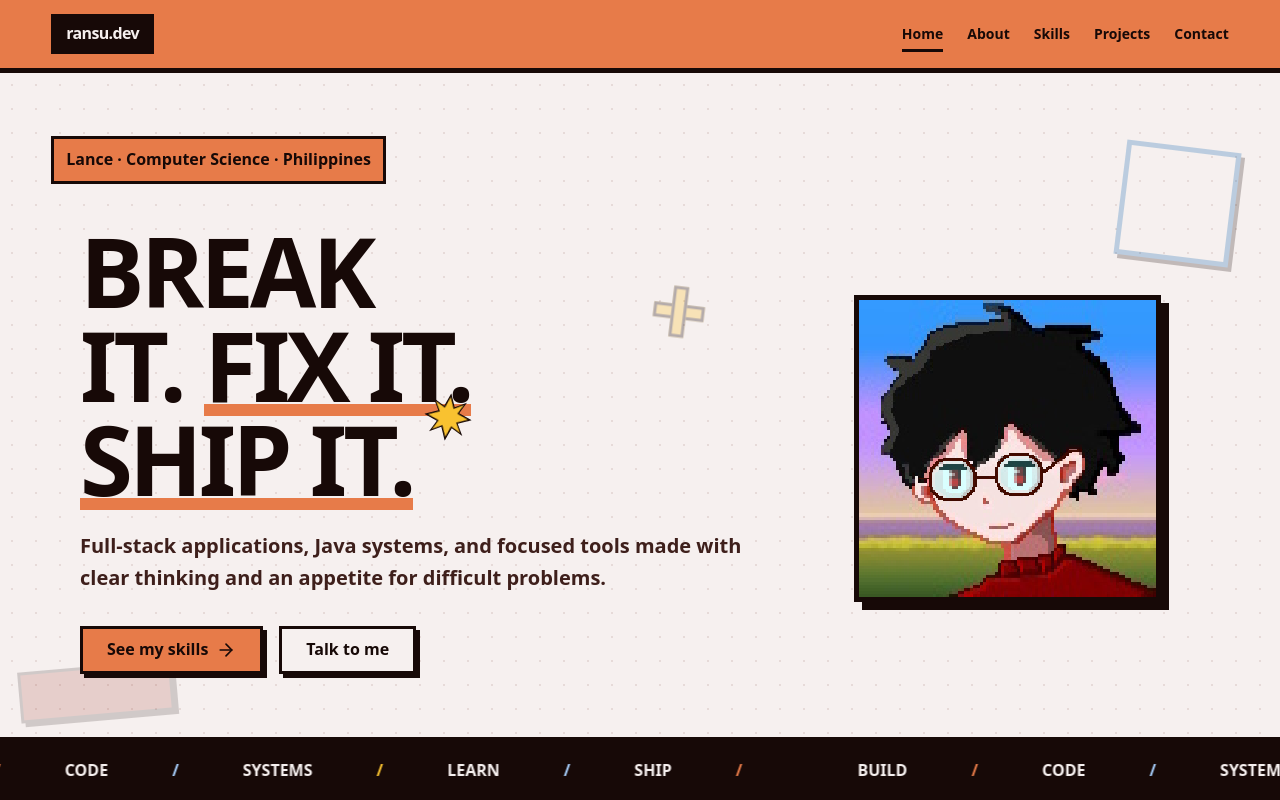
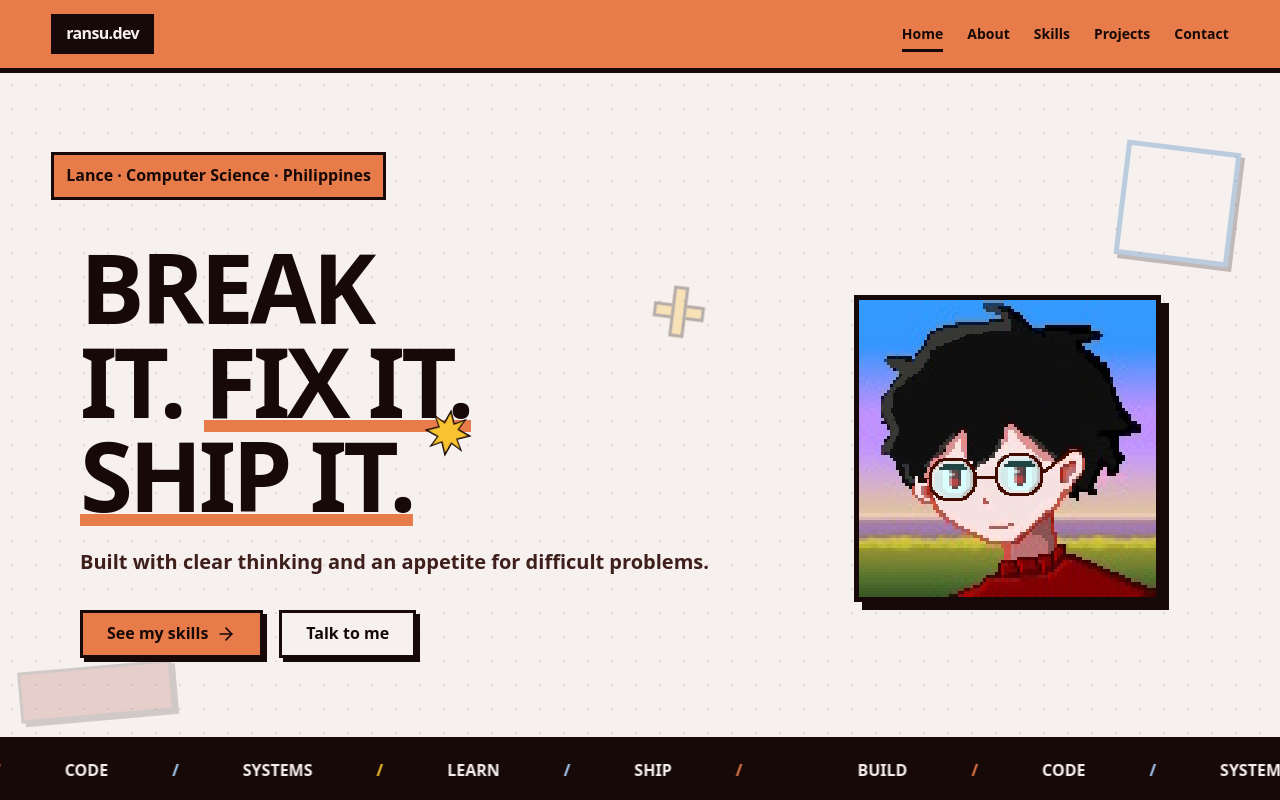
Before and after one commit to ransudev/My-Vercel-Website, a Next.js app: page /home in a window 1280 px wide. Shown: the top 800 px of the page. Built offline with nearby package versions, Linux system fonts and the light colour scheme.

Commit message:
design overhaul

```diff
--- a/app/(pages)/home/page.tsx
+++ b/app/(pages)/home/page.tsx
@@ -21,7 +21,7 @@ export default function HomePage() {
               </span>
             </h1>
             <p>
-                Full-stack applications, Java systems, and focused tools made with clear thinking and an appetite for difficult problems.
+                Built with clear thinking and an appetite for difficult problems.
             </p>
             <div className="neo-hero__actions">
               <Link href="/skills" className="btn btn--primary">
```
